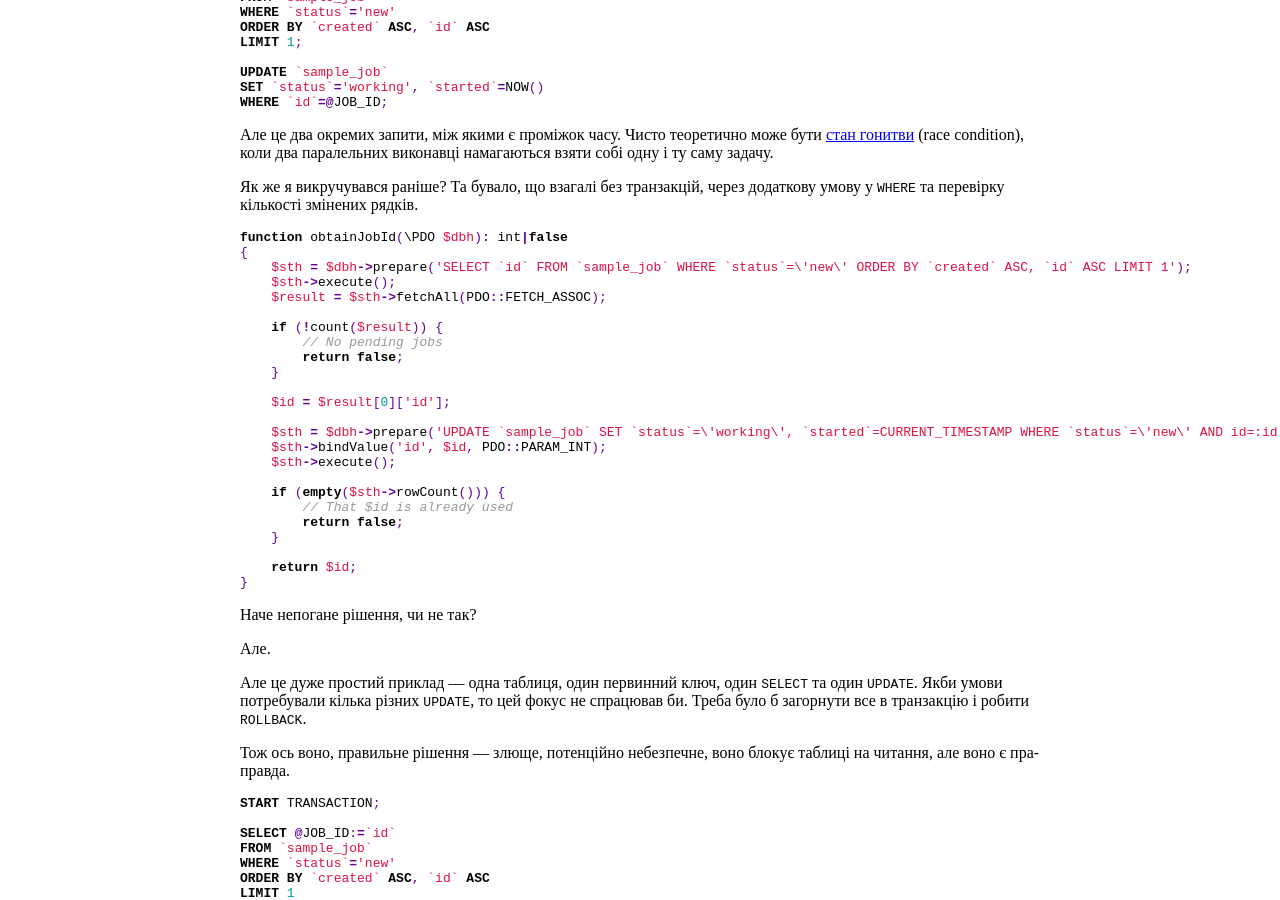
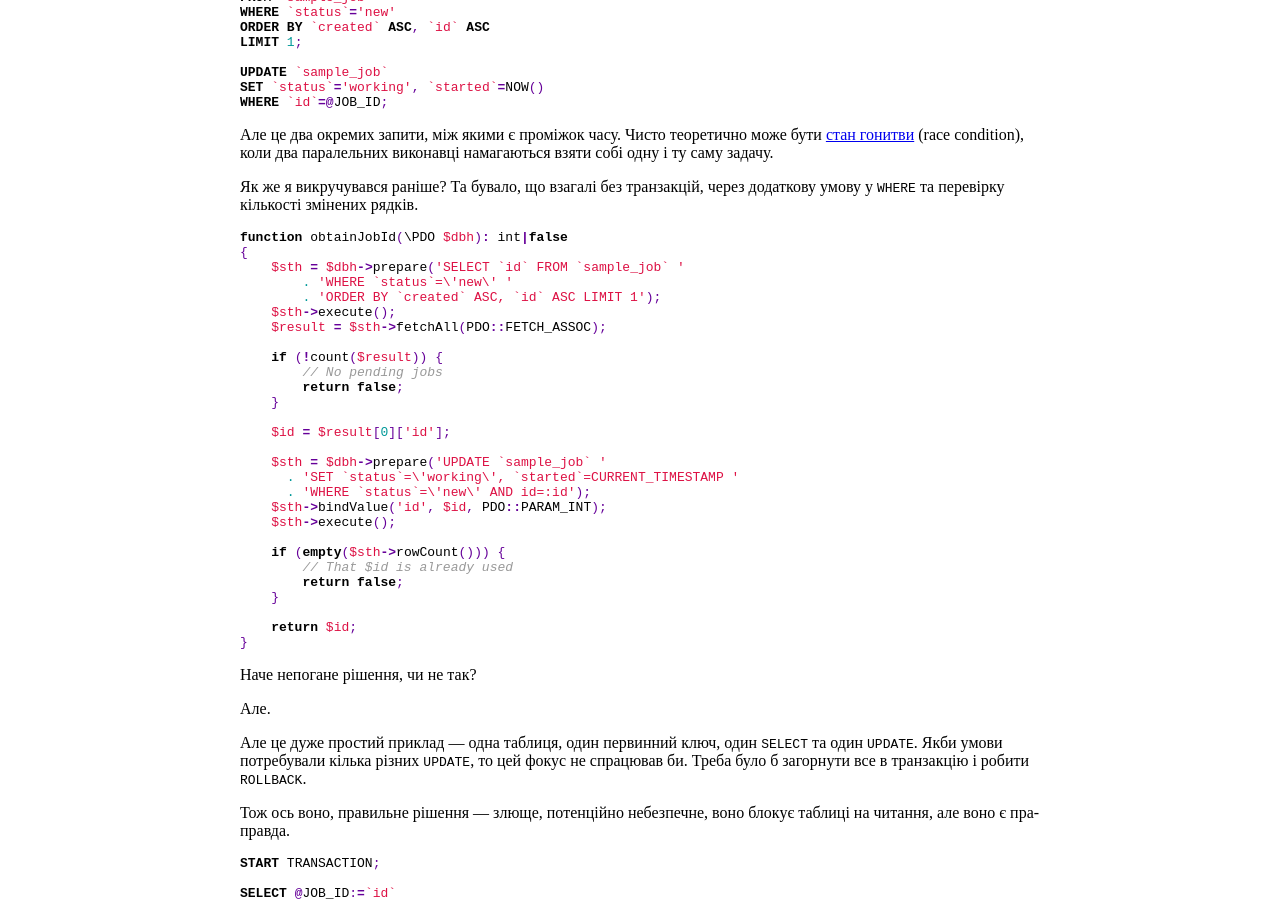
Before and after one commit to dk487/test.de.co.ua, a Jekyll site: the page built from _posts/2022/2022-10-22-nevelyke-vidkryttia.md, in a window 1280 px wide and 900 px high, scrolled down 653 px. Built offline with Jekyll 4.4.1, drawn with Linux system fonts in a browser that asks for light colours.

Commit message:
Fix long lines

````diff
--- a/_posts/2022/2022-10-22-nevelyke-vidkryttia.md
+++ b/_posts/2022/2022-10-22-nevelyke-vidkryttia.md
@@ -52,7 +52,9 @@ WHERE `id`=@JOB_ID;
 ```php
 function obtainJobId(\PDO $dbh): int|false
 {
-    $sth = $dbh->prepare('SELECT `id` FROM `sample_job` WHERE `status`=\'new\' ORDER BY `created` ASC, `id` ASC LIMIT 1');
+    $sth = $dbh->prepare('SELECT `id` FROM `sample_job` '
+        . 'WHERE `status`=\'new\' '
+        . 'ORDER BY `created` ASC, `id` ASC LIMIT 1');
     $sth->execute();
     $result = $sth->fetchAll(PDO::FETCH_ASSOC);
 
@@ -63,7 +65,9 @@ function obtainJobId(\PDO $dbh): int|false
 
     $id = $result[0]['id'];
 
-    $sth = $dbh->prepare('UPDATE `sample_job` SET `status`=\'working\', `started`=CURRENT_TIMESTAMP WHERE `status`=\'new\' AND id=:id');
+    $sth = $dbh->prepare('UPDATE `sample_job` '
+      . 'SET `status`=\'working\', `started`=CURRENT_TIMESTAMP '
+      . 'WHERE `status`=\'new\' AND id=:id');
     $sth->bindValue('id', $id, PDO::PARAM_INT);
     $sth->execute();
 
````
